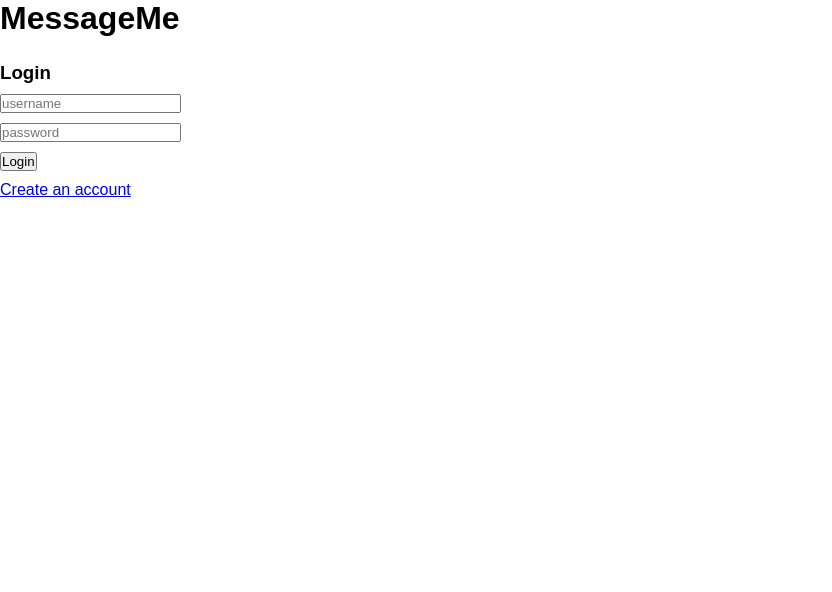
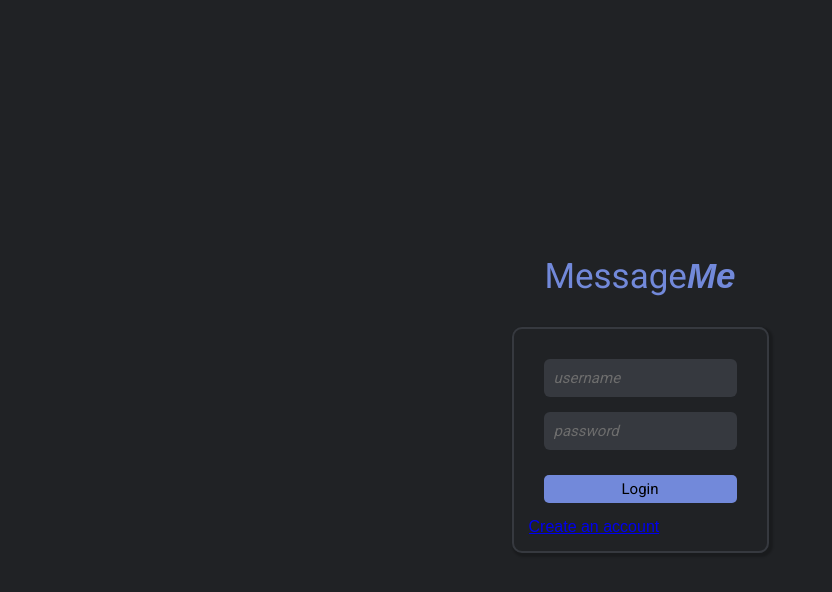
Before and after one commit to pranavbaburaj/messages, a Django app: page / in a window 1280 px wide. Shown: the top 592 px of the page, without its empty margins (0-832 px from the left). Run offline with Django 3.2, Linux system fonts and the light colour scheme.

Commit message:
Added some styles

```diff
--- /dev/null
+++ b/messages/static/css/form-elements.css
@@ -0,0 +1,52 @@
+/* The login form */
+.login {
+    margin : 20px 20px 20px 20px;
+    box-shadow: 2px 2px 2px 2px rgba(0, 0, 0, 0.2);
+    border-radius: 10px;
+    padding : 15px 15px 15px 15px;
+    border : 2px solid var(--background);
+    margin-top: 30px;
+}
+
+.fi {
+    margin : 15px;
+}
+
+/* The input boxes */
+.fi input {
+    background-color: var(--background);
+    border : none;
+    outline : none;
+    padding : 10px;
+    font-size: 15px;
+    font-family: Roboto;
+    border-radius: 6px;
+    color: var(--foreground);
+}
+
+/* The input placeholders */
+.fi input::placeholder {
+    color: #6d6d6d;
+    font-style: italic;
+    font-size: 15px;
+}
+
+/* The submit button */
+button[type="submit"] {
+    background-color: var(--foreground);
+    outline: none;
+    border : none;
+    width : 100%;
+    margin-top : 10px;
+    border-radius: 5px;
+    padding : 5px;
+    text-align: center;
+    font-size: 15px;
+    font-family: Roboto;
+    font-style: bold;
+    transition: opacity 0.3s;
+}
+
+button[type="submit"]:hover {
+    opacity: 0.9;
+}
--- a/messages/static/css/main.css
+++ b/messages/static/css/main.css
@@ -1,3 +1,12 @@
+@import url('https://fonts.googleapis.com/css2?family=Roboto&display=swap');
+@import url("./form-elements.css");
+
+:root{
+    --foreground : #7289DA;
+    --background : #36393F;
+    --backhard : #202225;
+}
+
 *{
     margin : 0;
     padding: 0;
@@ -5,14 +14,41 @@
     font-family: sans-serif;
 }
 
-.login{
-    margin-top : 15px;
+body {
+    background : var(--backhard);
+    overflow: hidden;
 }
 
-.f {
-    margin-top: 10px;
+/* All elements in the html file is
+contained inside of the bodycontainer class
+*/
+.bodycontainer {
+    display: grid;
+    place-items: center;
 }
 
-.error {
-    color : red;
+/* The header text */
+.intro-text {
+    color : var(--foreground);
+    text-align: center;
+    font-size: 35px;
+    font-family: Roboto;
+    font-weight: 400;
 }
+
+.intro-text i {
+    font-weight: 700;
+}
+
+/* The div holding the .intro-text*/
+.intro{
+    margin-top : 20%;
+}
+
+/* Text selection */
+.intro-text::selection,
+.intro-text i::selection
+ {
+    background-color: inherit;
+    color : inherit;
+}
--- a/messages/templates/auth/index.html
+++ b/messages/templates/auth/index.html
@@ -8,8 +8,9 @@
     <link rel="stylesheet" href="{% static 'css/main.css' %}">
 </head>
 <body>
+    <div class="bodycontainer">
         <div class="intro">
-        <header><h1>MessageMe</h1></header>
+            <header><h1 class="intro-text">Message<i>Me</i></h1></header>
         </div>
         <div class="f">
             {% if messages %}
@@ -21,16 +22,15 @@
             {% endif %}
         </div>
         <div class="login">
-        <h3>Login</h3>
             <form action="/login/" method="post">
                 {% csrf_token %}
-            <div class="f">
+                <div class="fi">
                     <input type="text" placeholder="username" name="username">
                 </div>
-            <div class="f">
+                <div class="fi">
                     <input type="password" placeholder="password" name="password">
                 </div>
-            <div class="f">
+                <div class="fi">
                     <button type="submit">Login</button>
                 </div>
             </form>
@@ -38,5 +38,6 @@
                 <a href="/register/">Create an account</a>
             </div>
         </div>
+    </div>
 </body>
 </html>
```
Also changed, not shown: messages/db.sqlite3, messages/static/back.jpg (deleted). Lines whose indentation alone changed are shown as unchanged.
